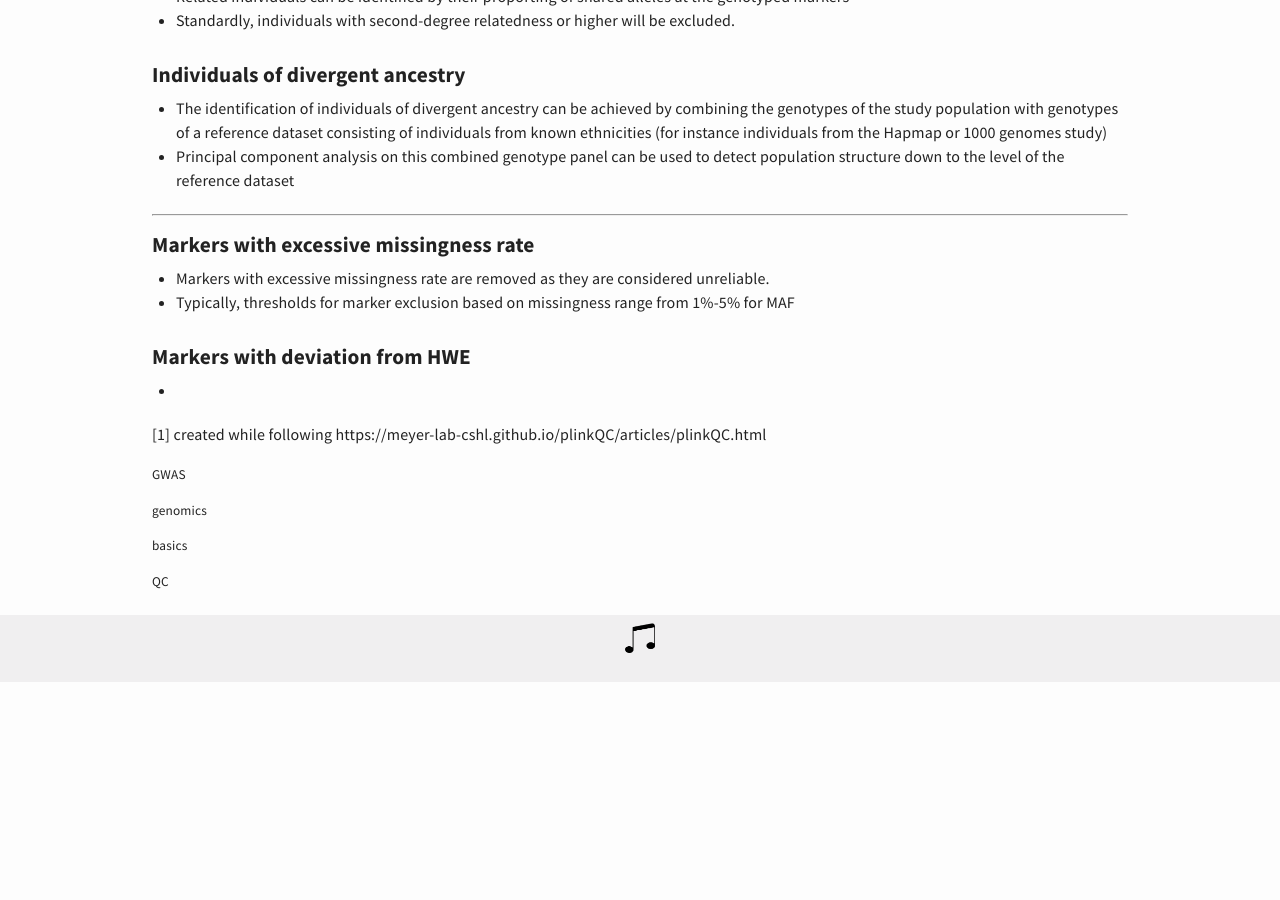
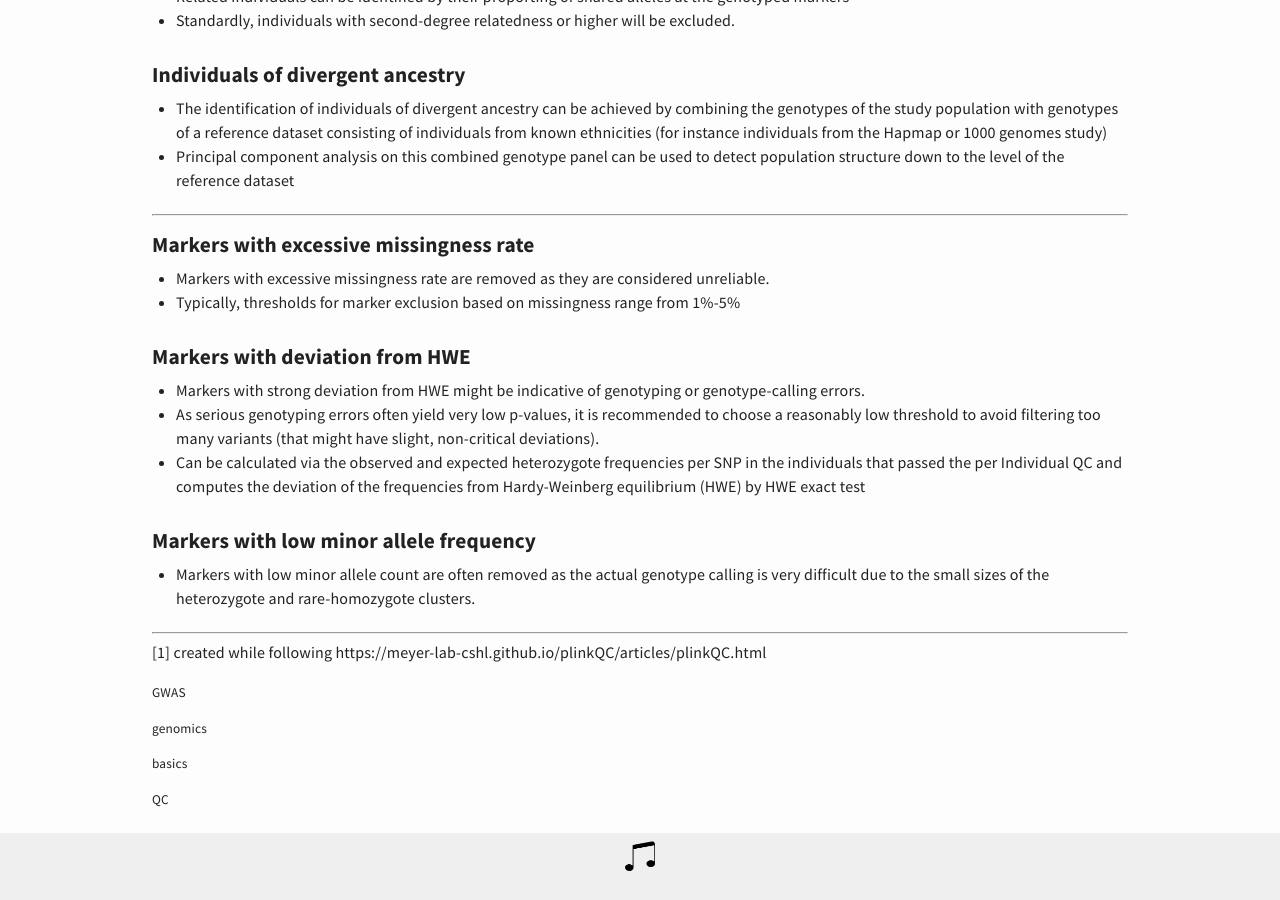
Before and after one commit to webhash/webhash.github.io, a Jekyll site: the page built from _posts/2020-12-13-basics-of-qc-in-gwas.md, in a window 1280 px wide and 900 px high, scrolled down 1331 px. Built offline with Jekyll 4.4.1, drawn with Linux system fonts in a browser that asks for light colours; before the commit the page ends 2013 px from its top, so only the background shows below that.

Commit message:
Update 2020-12-13-basics-of-qc-in-gwas.md

```diff
--- a/_posts/2020-12-13-basics-of-qc-in-gwas.md
+++ b/_posts/2020-12-13-basics-of-qc-in-gwas.md
@@ -54,10 +54,20 @@ tags : [GWAS, genomics, basics, QC]
 ---
 
 ### Markers with excessive missingness rate
+
 - Markers with excessive missingness rate are removed as they are considered unreliable.
-- Typically, thresholds for marker exclusion based on missingness range from 1%-5% for MAF
+- Typically, thresholds for marker exclusion based on missingness range from 1%-5%
 
 ### Markers with deviation from HWE
--
+
+- Markers with strong deviation from HWE might be indicative of genotyping or genotype-calling errors.
+- As serious genotyping errors often yield very low p-values, it is recommended to choose a reasonably low threshold to avoid filtering too many variants (that might have slight, non-critical deviations).
+- Can be calculated via the observed and expected heterozygote frequencies per SNP in the individuals that passed the per Individual QC and computes the deviation of the frequencies from Hardy-Weinberg equilibrium (HWE) by HWE exact test
+
+### Markers with low minor allele frequency
+
+- Markers with low minor allele count are often removed as the actual genotype calling is very difficult due to the small sizes of the heterozygote and rare-homozygote clusters.
+
+---
 
 [1] created while following https://meyer-lab-cshl.github.io/plinkQC/articles/plinkQC.html
```
